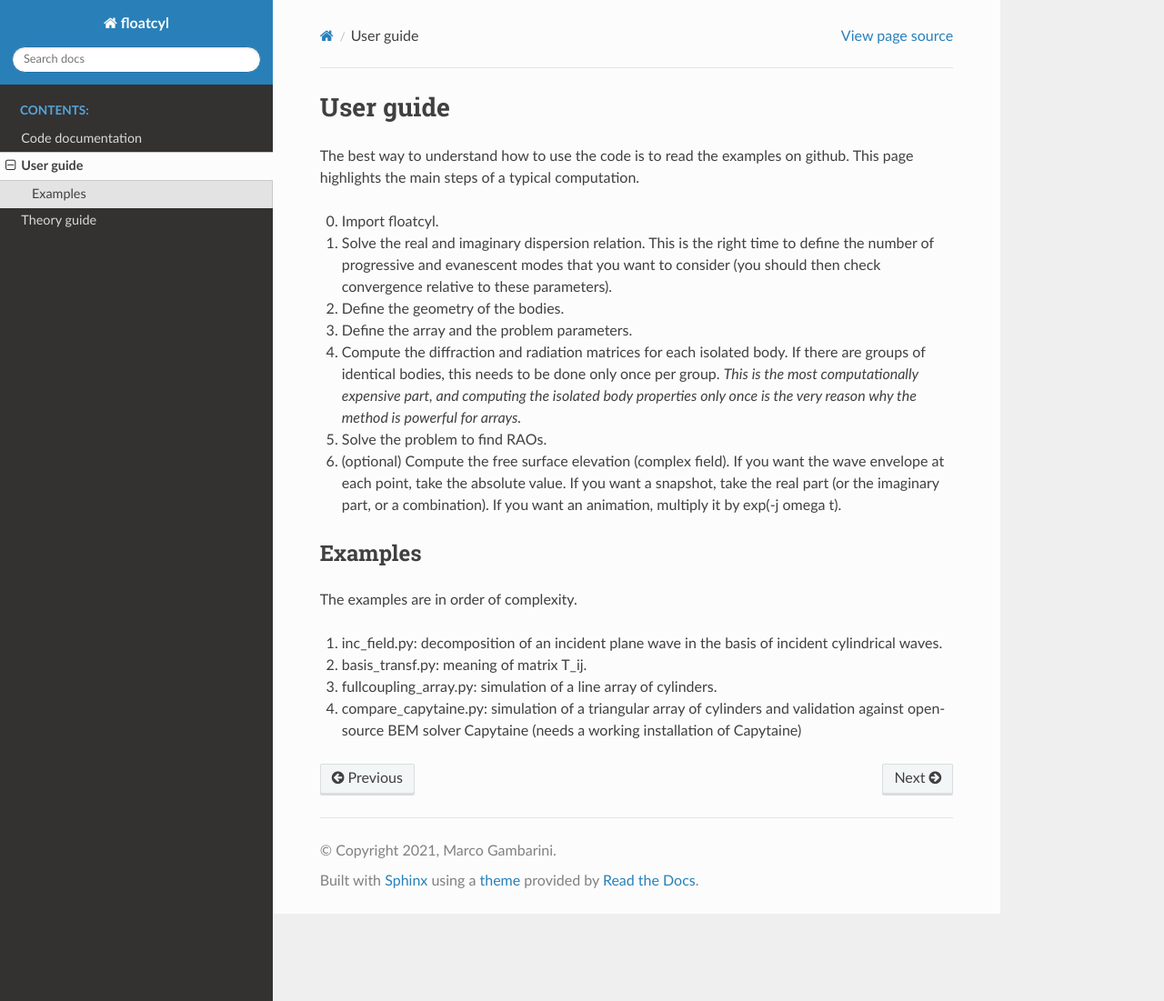
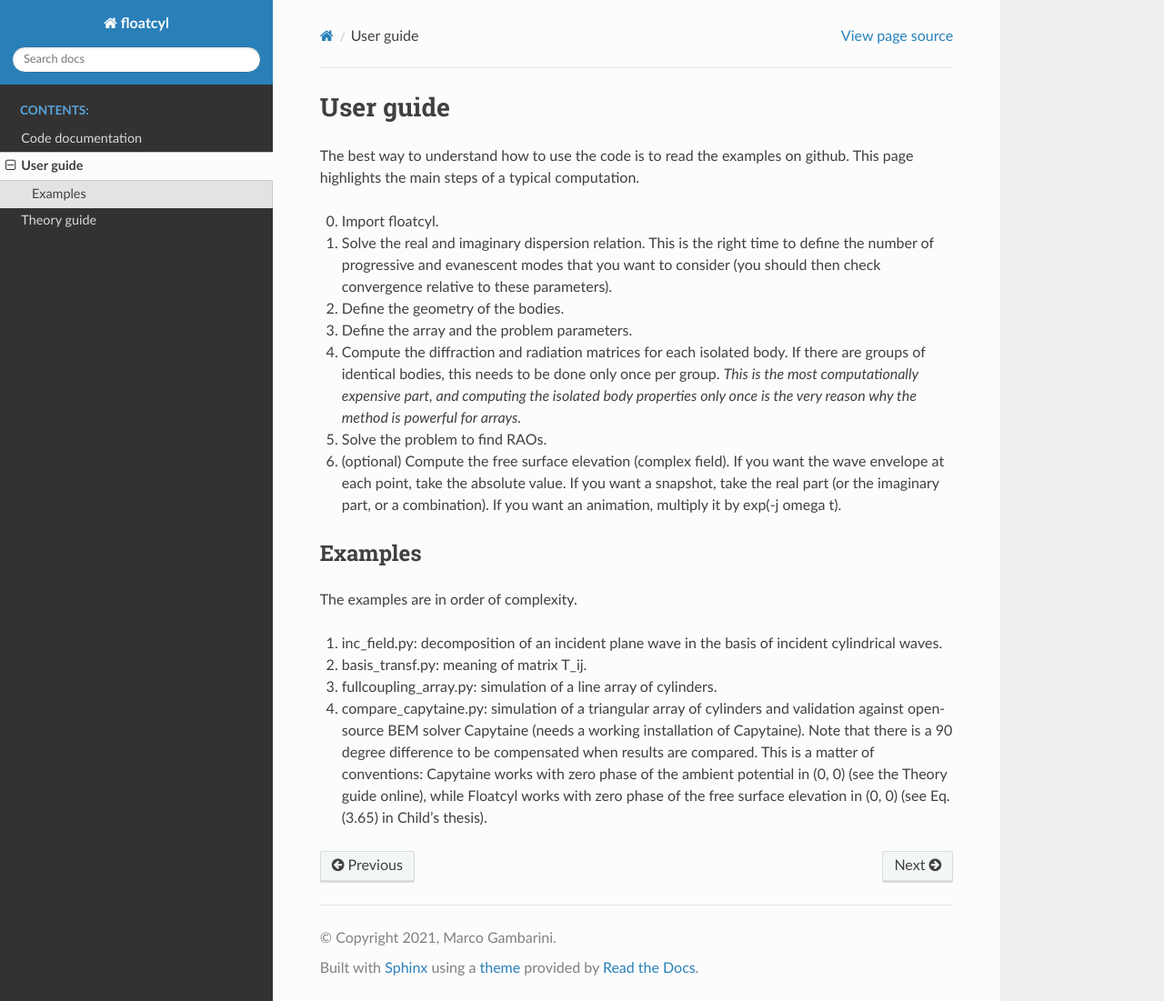
Before and after one commit to marcogambarini/floatcyl, a Sphinx documentation site: the page built from docs/source/user.rst, in a window 1280 px wide and 1101 px high. Shown: the whole window at 91% size. Built offline with Sphinx 7.4.7 and the Read the Docs theme 2.0.0, drawn with Linux system fonts in a browser that asks for light colours.

Commit message:
Specification of phase compensation in Capytaine comparison

```diff
--- a/docs/source/user.rst
+++ b/docs/source/user.rst
@@ -37,4 +37,9 @@ The examples are in order of complexity.
 3. fullcoupling_array.py: simulation of a line array of cylinders.
 4. compare_capytaine.py: simulation of a triangular array of cylinders
    and validation against open-source BEM solver Capytaine (needs
-   a working installation of Capytaine)
+   a working installation of Capytaine). Note that there is a 90
+   degree difference to be compensated when results are compared.
+   This is a matter of conventions: Capytaine works with zero phase of
+   the ambient potential in (0, 0) (see the Theory guide online), while
+   Floatcyl works with zero phase of the free surface elevation in
+   (0, 0) (see Eq. (3.65) in Child's thesis).
```
